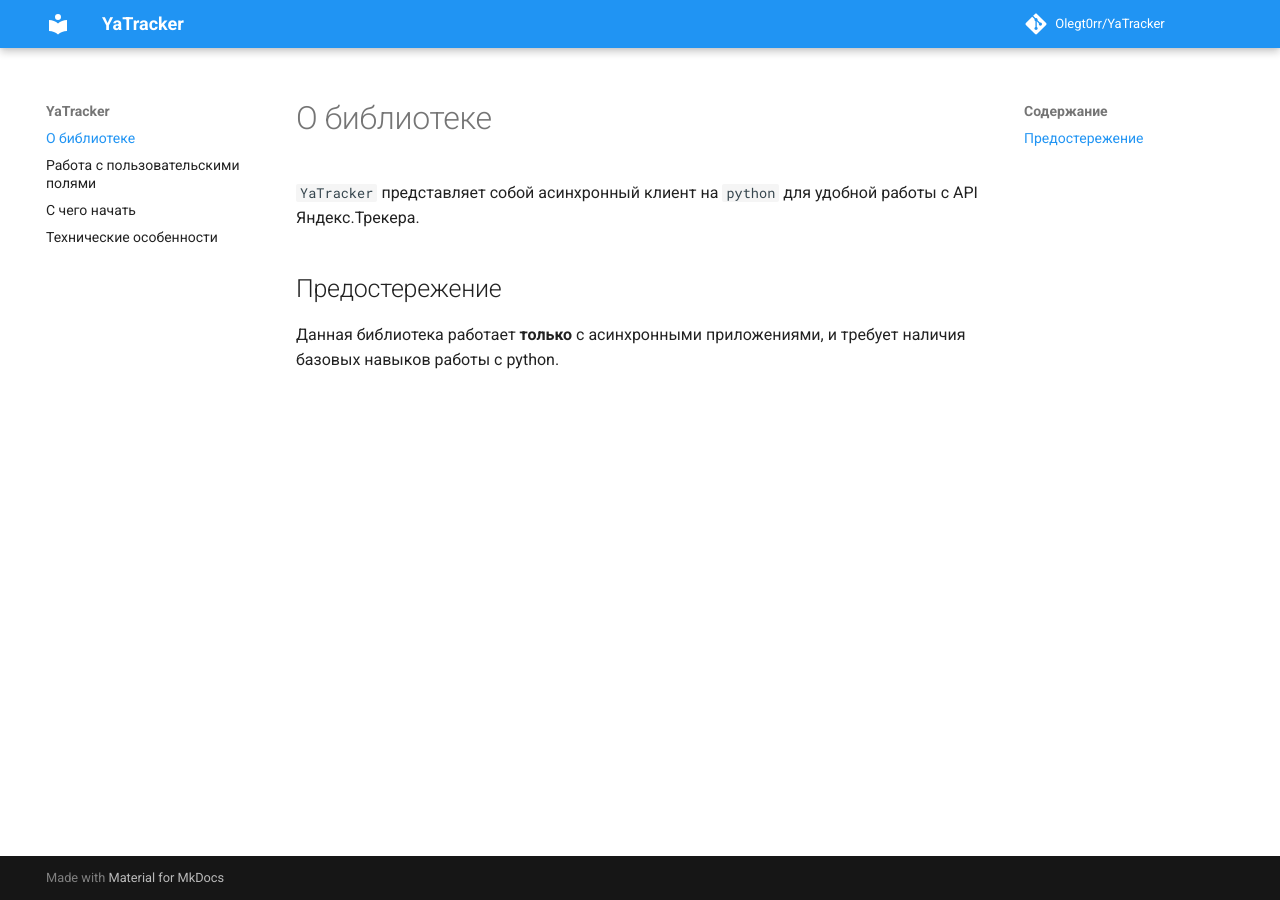
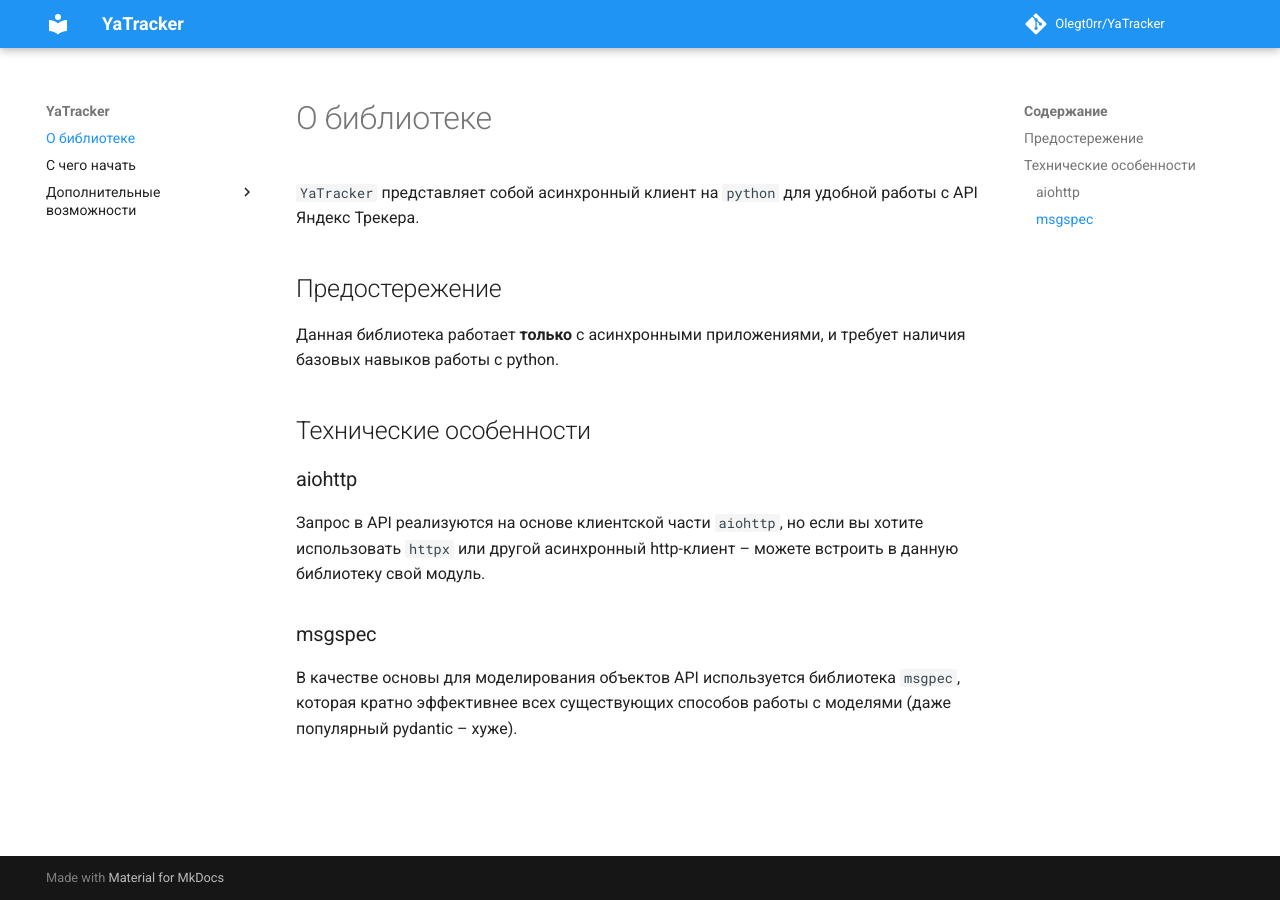
Before and after one commit to Olegt0rr/YaTracker, an MkDocs documentation site: the page built from docs/index.md, in a window 1280 px wide. Built offline with MkDocs 1.6.1 and Material for MkDocs 9.7.7, drawn with Linux system fonts in a browser that asks for light colours; comment, search, counter and statistics services are not loaded.

Commit message:
docs: nav structure

```diff
--- a/docs/index.md
+++ b/docs/index.md
@@ -1,8 +1,21 @@
 # О библиотеке
 
-`YaTracker` представляет собой асинхронный клиент на `python` для удобной работы с API Яндекс.Трекера.
+`YaTracker` представляет собой асинхронный клиент на `python`
+для удобной работы с API Яндекс Трекера.
 
 ## Предостережение
 
 Данная библиотека работает **только** с асинхронными приложениями,
 и требует наличия базовых навыков работы с python.
+
+## Технические особенности
+
+### aiohttp
+
+Запрос в API реализуются на основе клиентской части `aiohttp`, но если вы хотите использовать
+`httpx` или другой асинхронный http-клиент – можете встроить в данную библиотеку свой модуль.
+
+### msgspec
+
+В качестве основы для моделирования объектов API используется библиотека `msgpec`, которая кратно
+эффективнее всех существующих способов работы с моделями (даже популярный pydantic – хуже).
--- a/mkdocs.yml
+++ b/mkdocs.yml
@@ -1,6 +1,12 @@
 site_name: YaTracker
 repo_url: https://github.com/Olegt0rr/YaTracker
 repo_name: Olegt0rr/YaTracker
+nav:
+  - О библиотеке: index.md
+  - С чего начать: howto.md
+  - Дополнительные возможности:
+    - Работа с пользовательскими полями: custom_fields.md
+
 
 theme:
   name: material
```
Also changed, not shown: docs/howto.md (+1 -1 lines), docs/tech.md (deleted, +0 -12 lines).
